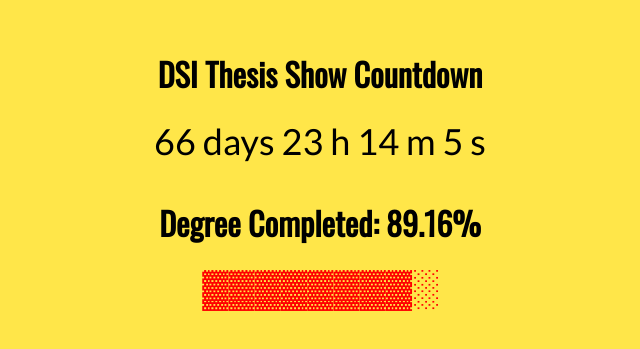
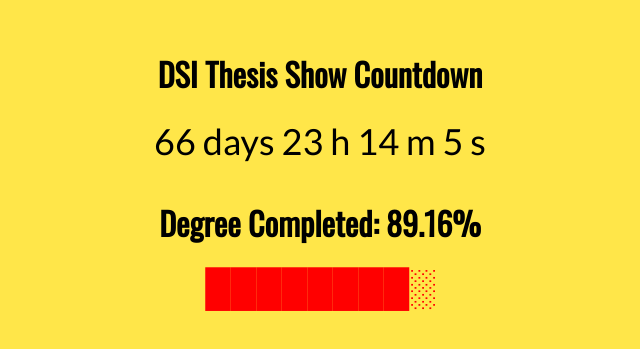
Before and after one commit to sandywij/graduationcountdown, a plain HTML site: page index.html in a window 1280 px wide. Shown: the part 213-562 px from the top of the page, without its empty margins (320-960 px from the left). Drawn offline with nearby package versions, Linux system fonts and the light colour scheme.

Commit message:
Update index.html

```diff
--- a/index.html
+++ b/index.html
@@ -74,7 +74,7 @@ var x = setInterval(function() {
 
 //percentshades
 var loading = '\u2591';
-var loaded = '\u2593';
+var loaded = '\u2588';
     //percentage count
     document.getElementById('thesis-countdown').innerHTML =  'DSI Thesis Show Countdown';
 
```
